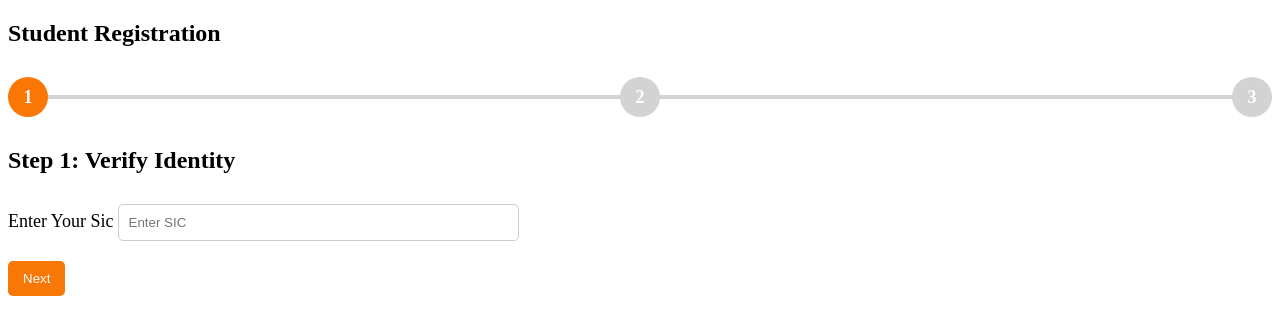
After one commit to soumendrabehera99/SiliconDineHub, a PHP site: page /dummySignup.php in a window 1280 px wide. The commit adds this page. Shown: the top 335 px of the page. Run offline with PHP 8.4, Linux system fonts and the light colour scheme; some libraries are stand-ins or nearby versions.

```diff
--- a/admin/adminNavbar.php
+++ b/admin/adminNavbar.php
@@ -143,7 +143,7 @@ include_once "./check.php";
 
     <!-- Sidebar Footer -->
     <div class="sidebar-footer">
-        <a href="./adminLogout.php" class="text-decoration-none d-flex align-items-center justify-content-between w-100" style="color: #adb5bd;">
+        <a href="../logout.php" class="text-decoration-none d-flex align-items-center justify-content-between w-100" style="color: #adb5bd;">
             <h5 class="my-0">Logout</h5>
             <div><i class="fa-solid fa-arrow-right-from-bracket mx-2"></i></div>
         </a>
--- a/assets/css/index.css
+++ b/assets/css/index.css
@@ -132,7 +132,9 @@ h2 {
 .footer_section .footer-info p a {
   color: inherit;
 }
-
+.toast {
+  box-shadow: none !important;
+}
 @media (max-width: 768px) {
   .text-truncate-2 {
     -webkit-line-clamp: 3;
--- /dev/null
+++ b/dummySignup.php
@@ -0,0 +1,182 @@
+<!DOCTYPE html>
+<html lang="en">
+  <head>
+    <meta charset="UTF-8" />
+    <meta name="viewport" content="width=device-width, initial-scale=1.0" />
+    <title>Multi-Step Registration</title>
+    <!-- <link rel="stylesheet" href="./assets/css/styleReg.css" /> -->
+    <!-- <link href="./assets/bootstrap/bootstrap.min.css" rel="stylesheet"> -->
+    <link href="./assets/toastr/toastr.min.css" rel="stylesheet" />
+    <style>
+      .progress-bar {
+        display: flex;
+        justify-content: space-between;
+        align-items: center;
+        position: relative;
+        width: 100%;
+        margin: 20px auto;
+        padding: 10px 0;
+      }
+
+      .progress-bar::before {
+        content: "";
+        position: absolute;
+        top: 50%;
+        left: 0;
+        width: 100%;
+        height: 4px;
+        background-color: lightgray;
+        transform: translateY(-50%);
+        z-index: 0;
+      }
+
+      .progress-line {
+        position: absolute;
+        top: 50%;
+        left: 0;
+        width: 0%;
+        height: 4px;
+        background-color: orangered;
+        transform: translateY(-50%);
+        transition: width 0.3s ease-in-out;
+      }
+
+      .step {
+        width: 40px;
+        height: 40px;
+        background-color: lightgray;
+        border-radius: 50%;
+        line-height: 40px;
+        font-size: 18px;
+        color: white;
+        text-align: center;
+        font-weight: bold;
+        position: relative;
+        z-index: 1;
+        display: flex;
+        justify-content: center;
+        align-items: center;
+      }
+
+      .step.active {
+        background-color: rgb(251, 119, 5);
+      }
+
+      .form-step {
+        display: none;
+      }
+
+      .form-step.active {
+        display: block;
+      }
+
+      label {
+        font-size: 18px;
+      }
+      input {
+        width: 30%;
+        padding: 10px;
+        margin: 10px 0;
+        border: 1px solid #ccc;
+        border-radius: 5px;
+      }
+
+      button,
+      #finish-btn {
+        padding: 10px 15px;
+        background-color: rgb(247, 119, 7);
+        color: white;
+        border: none;
+        border-radius: 5px;
+        cursor: pointer;
+        margin-top: 10px;
+      }
+      .toast {
+          display: flex;
+          align-items: center;
+          box-shadow: none !important;
+          padding-right: 30px !important; /* Ensures space for close button */
+      }
+
+      .toast-message {
+          flex-grow: 1; /* Allows the message to take up remaining space */
+          display: flex;
+          align-items: center;
+          justify-content: center; /* Centers only the message content */
+      }
+
+      .toast-close-button {
+          position: absolute;
+          right: 10px;
+      }
+    </style>
+  </head>
+  <body>
+    <div class="container glassmorphism">
+      <div>
+        <h2>Student Registration</h2>
+      </div>
+      <div class="progress-bar">
+        <div class="progress-line"></div>
+        <div class="step active">1</div>
+        <div class="step">2</div>
+        <div class="step">3</div>
+      </div>
+
+      <div class="form-step active" id="step-1">
+        <h2>Step 1: Verify Identity</h2>
+        <div id="sic-section">
+          <label>Enter Your Sic</label>
+          <input type="text" id="sic" placeholder="Enter SIC" /><br />
+          <button id="next-btn">Next</button>
+        </div>
+      </div>
+
+      <div class="form-step" id="step-2">
+        <h2>Step 2: OTP Verification</h2>
+        <p id="otp"></p>
+        <div id="otp-section">
+          <input type="text" id="otpInput" placeholder="Enter OTP" />
+          <button id="verify-btn">Verify OTP</button>
+        </div>
+        <button id="prev-btn1">Previous</button>
+      </div>
+      <form id="stuVerification">
+        <div class="form-step" id="step-3">
+          <h2>Step 3: Student Registration</h2>
+          <input type="hidden" name="seID" id="seIDInput" />
+          <input type="hidden" name="sic" id="sicInput" />
+          <div class="mb-3">
+            <label>Enter Your Name</label>
+            <input type="text" id="name" name="name" />
+          </div>
+          <div class="mb-3">
+            <label>Enter Your DOB</label>
+            <input type="date" id="dob" name="dob" />
+          </div>
+          <div class="mb-3">
+            <label>Enter Your Password</label>
+            <input type="password" id="password" name="password" />
+          </div>
+          <div class="btn-div">
+            <button id="prev-btn2">Previous</button>
+            <button type="submit " id="finish-btn">Submit</button>
+          </div>
+        </div>
+      </form>
+    </div>
+
+    <script src="./assets/jquery/jquery-3.7.1.min.js"></script>
+    <script src="./assets/toastr/toastr.min.js"></script>
+    <script>
+      toastr.options = {
+        closeButton: true,
+        progressBar: true,
+        positionClass: "toast-top-right",
+        timeOut: "3000",
+      };
+    </script>
+    <script src="./assets/js/studentReg.js"></script>
+    <!-- <script src="./bootstrap/bootstrap.bundle.min.js"></script> -->
+  </body>
+</html>
--- a/fragment/navbar.php
+++ b/fragment/navbar.php
@@ -1,4 +1,4 @@
-
+<?php session_start();?>
 <html>
 <head>
     <meta charset="UTF-8">
@@ -53,7 +53,8 @@
                             <a href="#" class="nav-link fs-5 text-center"><i class="fa-solid fa-bell"></i></a>
                             <a href="#" class="nav-link fs-5 text-center"><i class="fa-solid fa-cart-shopping"></i></a>
                             <a href="#" class="nav-link fs-5"><i class="fa-solid fa-user"></i></a>
-                            <a href="#" class="btn btn-outline-warning btn-sm">Logout</a>
+                            <!-- <a href="./studentSignIn.php" class="btn btn-outline-warning btn-sm">LogIn</a> -->
+                            <?php echo isset($_SESSION['sic']) ? '<a href="./logout.php" class="btn btn-outline-warning btn-sm">LogOut</a>' : '<a href="./studentSignIn.php" class="btn btn-outline-warning btn-sm">LogIn</a>'; ?>
                         </div>
                     </div>
                 </div>
```
Also changed, not shown: admin/adminLogout.php (deleted, +0 -10 lines), dbFunctions/studentLoginVerify.php (added, +47 -0 lines), logout.php (+7 -2 lines), studentSignIn.php (+91 -17 lines).
